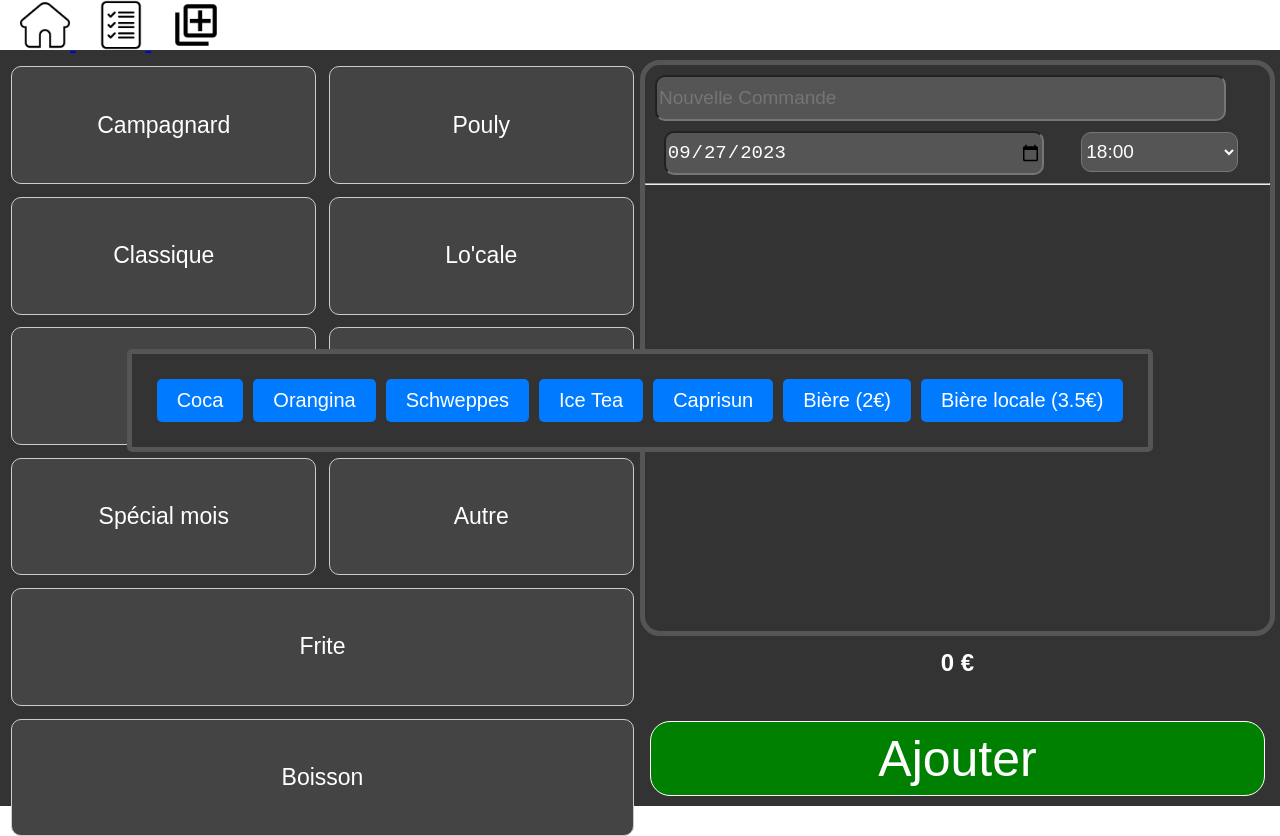
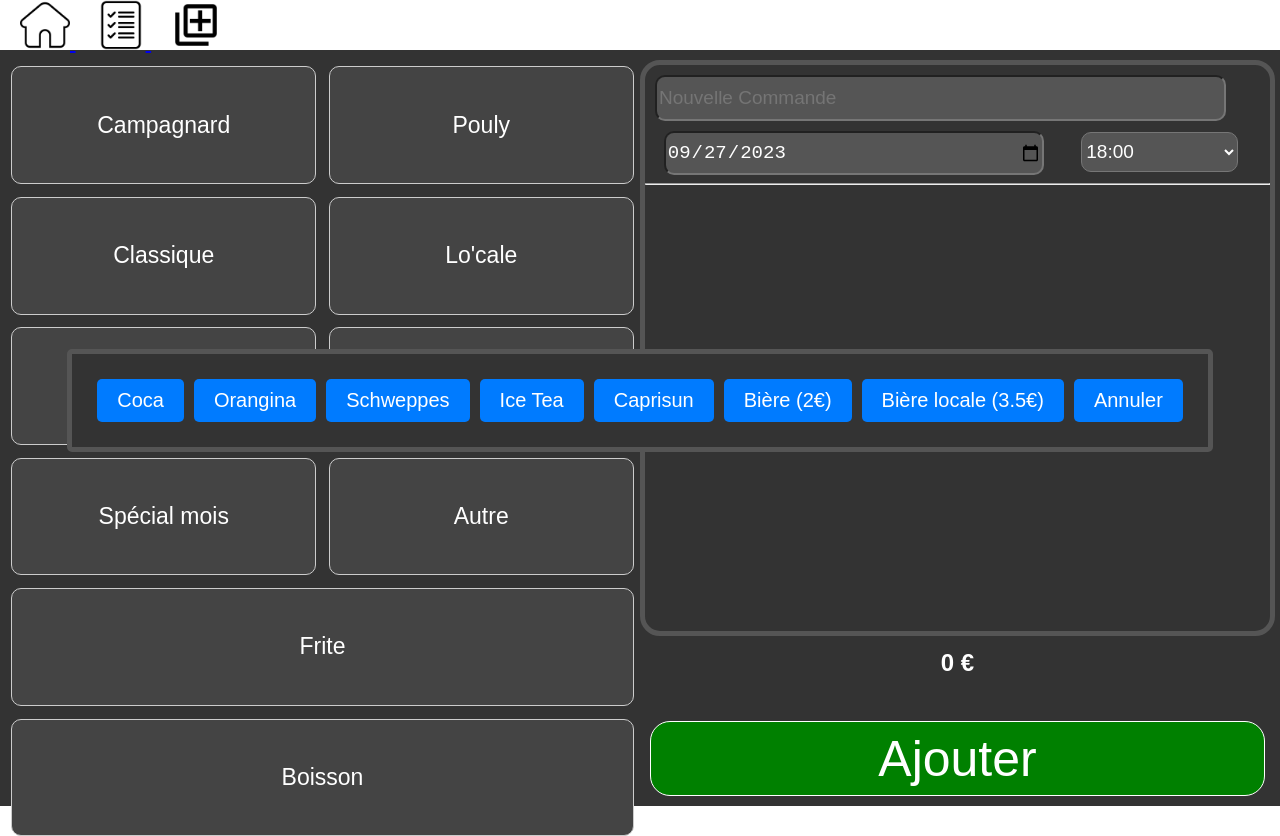
Before and after one commit to MCharmoille/Truckmaster, a React (Create React App) app in the folder client/truckmaster/: page /add in a window 1280 px wide. Both pictures are taken after a click on the element "Boisson". Built offline with nearby package versions, Linux system fonts and the light colour scheme.

Commit message:
annuler modal boisson

```diff
--- a/client/truckmaster/src/components/NouvelleCommande.jsx
+++ b/client/truckmaster/src/components/NouvelleCommande.jsx
@@ -125,7 +125,7 @@
 
     const CloseModalBoisson = (id) => {
         setModalBoissons(false);
-        modifierCommande(id, 1);
+        if(id !== 0) modifierCommande(id, 1);
     };
 
     const [showConfirm, setshowConfirm] = useState(false);
--- a/client/truckmaster/src/components/modals/Boissons.jsx
+++ b/client/truckmaster/src/components/modals/Boissons.jsx
@@ -16,6 +16,7 @@
         <button className='bt_paiement' onClick={() => valider(14)}>Caprisun</button>
         <button className='bt_paiement' onClick={() => valider(15)}>Bière (2€)</button>
         <button className='bt_paiement' onClick={() => valider(16)}>Bière locale (3.5€)</button>
+        <button className='bt_paiement' onClick={() => valider(0)}>Annuler</button>
       </div>
     </div>
   );
```
